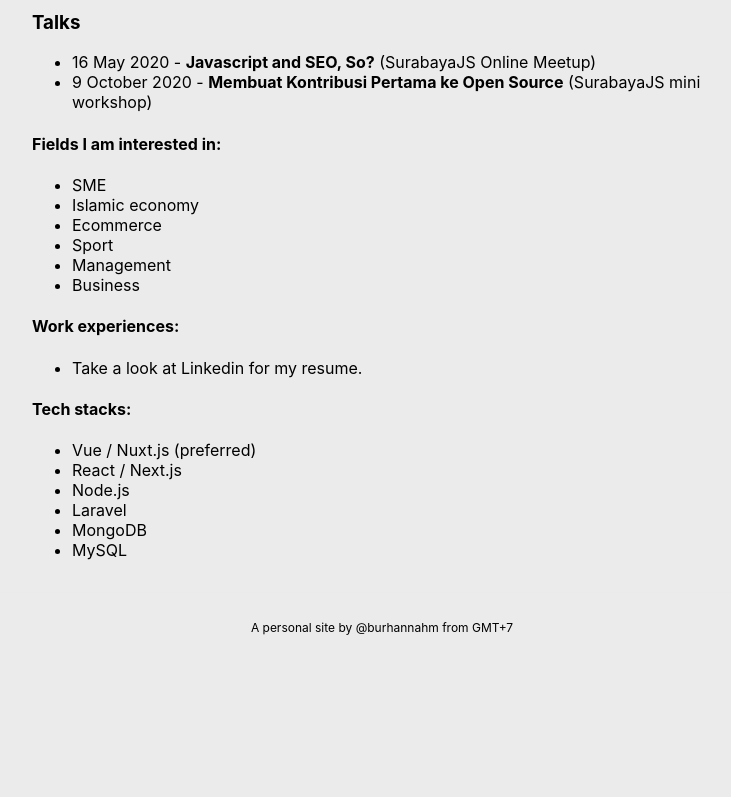
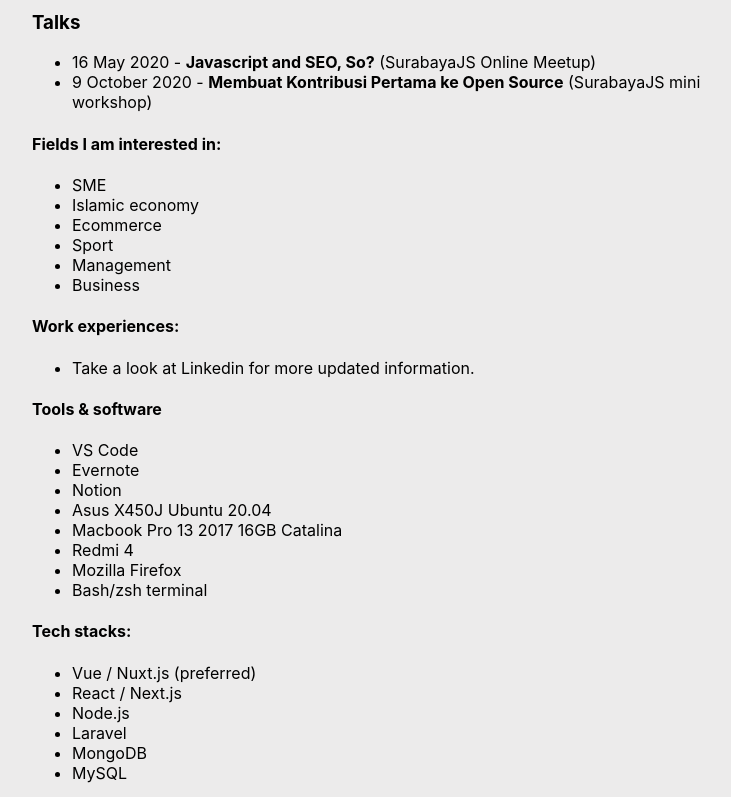
Before and after one commit to burhanahmeed/kusiaga.com, a Next.js app: page /about in a window 1280 px wide. Shown: the part 434-1231 px from the top of the page, without its empty margins (258-989 px from the left). Before the commit the page ends 1096 px from the top, so only its background shows below. Built offline with nearby package versions, Linux system fonts and the light colour scheme.

Commit message:
Update about.mdx

```diff
--- a/components/about.mdx
+++ b/components/about.mdx
@@ -21,7 +21,17 @@
 - Business
 
 #### Work experiences:
-- Take a look at [Linkedin](https://www.linkedin.com/in/burhanahmeed/) for my resume.
+- Take a look at [Linkedin](https://www.linkedin.com/in/burhanahmeed/) for more updated information.
+
+#### Tools & software
+- VS Code
+- Evernote
+- Notion
+- Asus X450J Ubuntu 20.04
+- Macbook Pro 13 2017 16GB Catalina
+- Redmi 4
+- Mozilla Firefox
+- Bash/zsh terminal
 
 #### Tech stacks:
 - Vue / Nuxt.js (preferred)
```
